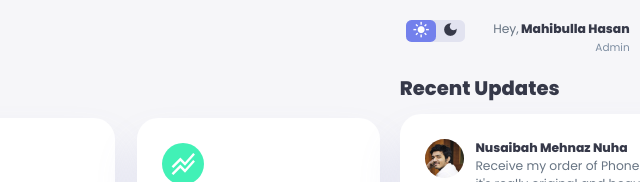
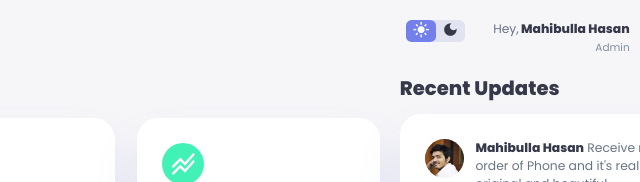
Before and after one commit to mahibullahasan/Responsive-Admin-Dashboard, a plain HTML site: page index.html in a window 1280 px wide. Shown: the top 182 px of the page, 640-1280 px from the left. Drawn offline with Linux system fonts and the light colour scheme.

Commit message:
Change name

```diff
--- a/index.html
+++ b/index.html
@@ -4,7 +4,7 @@
     <meta charset="UTF-8">
     <meta http-equiv="X-UA-Compatible" content="IE=edge">
     <meta name="viewport" content="width=device-width, initial-scale=1.0">
-    <title>Responsing Dashboard using HTML,CSS and JavaScript</title>
+    <title>Responsive Dashboard using HTML,CSS and JavaScript</title>
     <!--Material Icon-->
     <link href="https://fonts.googleapis.com/icon?family=Material+Icons+Sharp" rel="stylesheet">
     <!--Stylesheet-->
@@ -232,7 +232,7 @@
                         <img src="images/me.jpeg">
                     </div>
                     <div class="message">
-                        <p><b>Nusaibah Mehnaz Nuha</b> Receive my order of Phone and it's really original and beautiful</p>
+                        <p><b>Mahibulla Hasan</b> Receive my order of Phone and it's really original and beautiful</p>
                         <small class="text-muted">2 Minute Ago</small>
                     </div>
                 </div>
```
